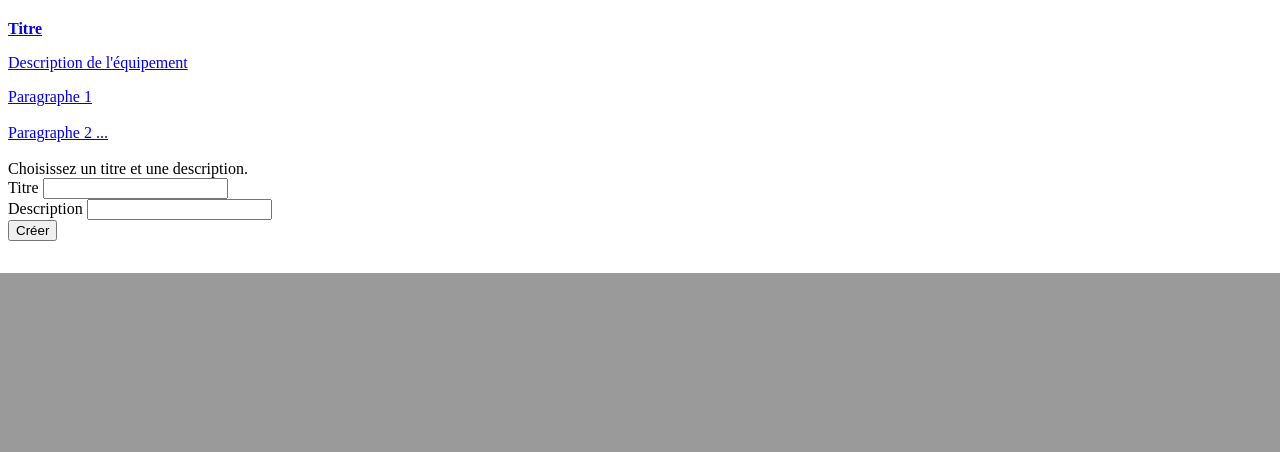
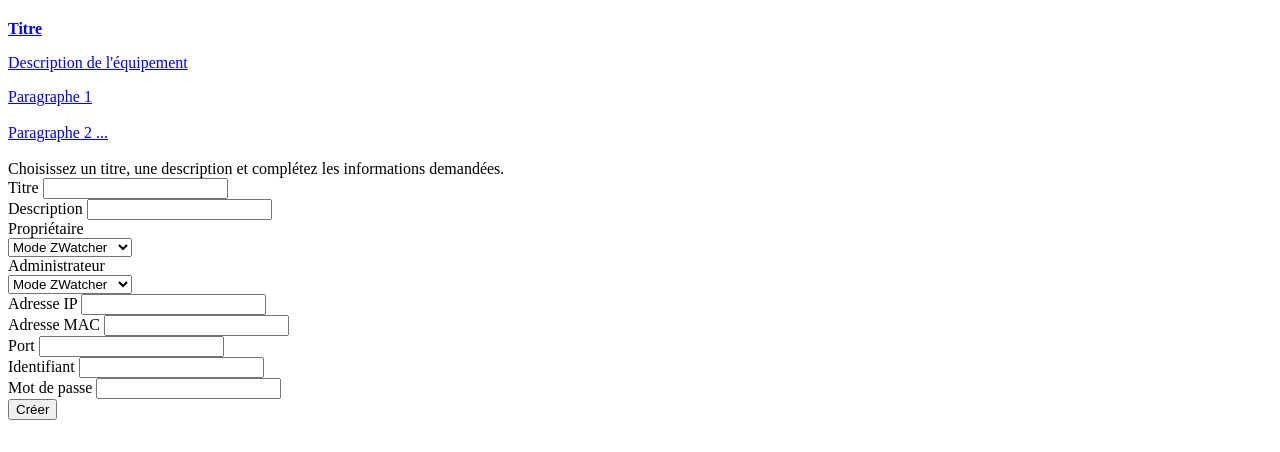
Before and after one commit to EdwardsTheo/ZWatcher, a PHP site: page /view/profil_views/creation_liste.php in a window 1280 px wide. Shown: the part 1109-1561 px from the top of the page. Before the commit the page ends 1382 px from the top, so only its background shows below. Run offline with PHP 8.4, Linux system fonts and the light colour scheme.

Commit message:
start vm manager

```diff
--- a/model/config.php
+++ b/model/config.php
@@ -8,8 +8,8 @@ define('PORT', '3307');
 
 function connect_start()
 {
-	$link = new PDO("mysql:host=".HOST.";port=".PORT.";dbname=".DB_NAME, USER, PASS);
-	//$link = new PDO("mysql:host=".HOST.";dbname=".DB_NAME, USER, PASS);
+	//$link = new PDO("mysql:host=".HOST.";port=".PORT.";dbname=".DB_NAME, USER, PASS);
+	$link = new PDO("mysql:host=".HOST.";dbname=".DB_NAME, USER, PASS);
 	if($link)
 		$link->setAttribute(PDO::ATTR_ERRMODE, PDO::ERRMODE_EXCEPTION);
 	return $link;
--- a/view/profil_views/creation_liste.php
+++ b/view/profil_views/creation_liste.php
@@ -34,7 +34,7 @@
 
                         <div class="w3-third w3-container w3-margin-bottom">
                             <form action="../controller/create_liste.php" method = "POST">
-                            Choisissez un titre et une description.
+                            Choisissez un titre, une description et complétez les informations demandées.
                             <div style="display: inline" class="errors">
                             <?php
                             if(isset($_SESSION['errors'])){
@@ -54,6 +54,55 @@
                                 <input class="w3-input w3-border" type="text" name="description">
                             </div>
 
+                            <!-- Trouver un moyen, dans la requete d'avant, de upload :
+                            - ses users si on est admin
+                            - ses admins si on est user
+
+                            - ou alors ajout de machine dispo que si admin ? Bof
+                            - ou alors un admin crée un groupe (nouvelle table)
+                            avec dedans de quoi créer des équipes
+
+                            et donc partie votre équipe : liste d'équipes et users/admins de l'équipe
+                            et dans environnement listes de vms à soi + celles administrables si admin-->
+
+                            <div class="w3-section">
+                                <label>Propriétaire</label> </br>
+                                <select name="owner" id="owner">
+                                    <option value="normal">Mode ZWatcher</option>
+                                    <option value="dark">Mode Sombre</option>
+                                    <option value="ocean">Mode Océanique</option>
+                                </select>
+                            </div>
+                            <div class="w3-section">
+                                <label>Administrateur</label> </br>
+                                <select name="admin" id="admin">
+                                    <option value="normal">Mode ZWatcher</option>
+                                    <option value="dark">Mode Sombre</option>
+                                    <option value="ocean">Mode Océanique</option>
+                                </select>
+                            </div>
+                            <div class="w3-section">
+                                <label>Adresse IP</label>
+                                <input class="w3-input w3-border" type="text" name="ip">
+                            </div>
+                            <div class="w3-section">
+                                <label>Adresse MAC</label>
+                                <input class="w3-input w3-border" type="text" name="mac">
+                            </div>
+                            <div class="w3-section">
+                                <label>Port</label>
+                                <input class="w3-input w3-border" type="text" name="port">
+                            </div>
+                            <div class="w3-section">
+                                <label>Identifiant</label>
+                                <input class="w3-input w3-border" type="text" name="port">
+                            </div>
+                            <div class="w3-section">
+                                <label>Mot de passe</label>
+                                <input class="w3-input w3-border" type="password" name="port">
+                            </div>
+
+
                             <button type="submit" class="w3-button w3-black w3-margin-bottom"><i class="fas fa-check w3-margin-right"></i>Créer</button>
                             </form>
                         </div>
```
